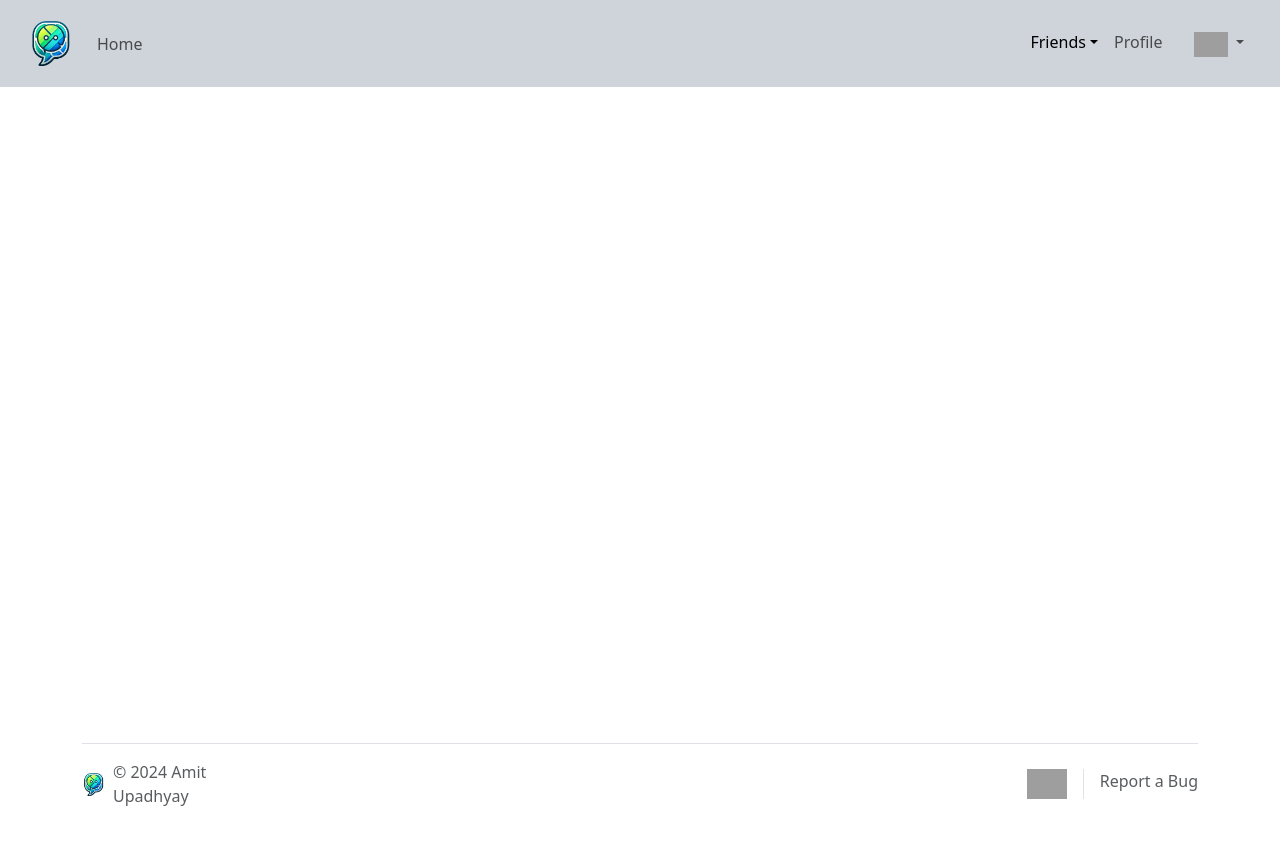
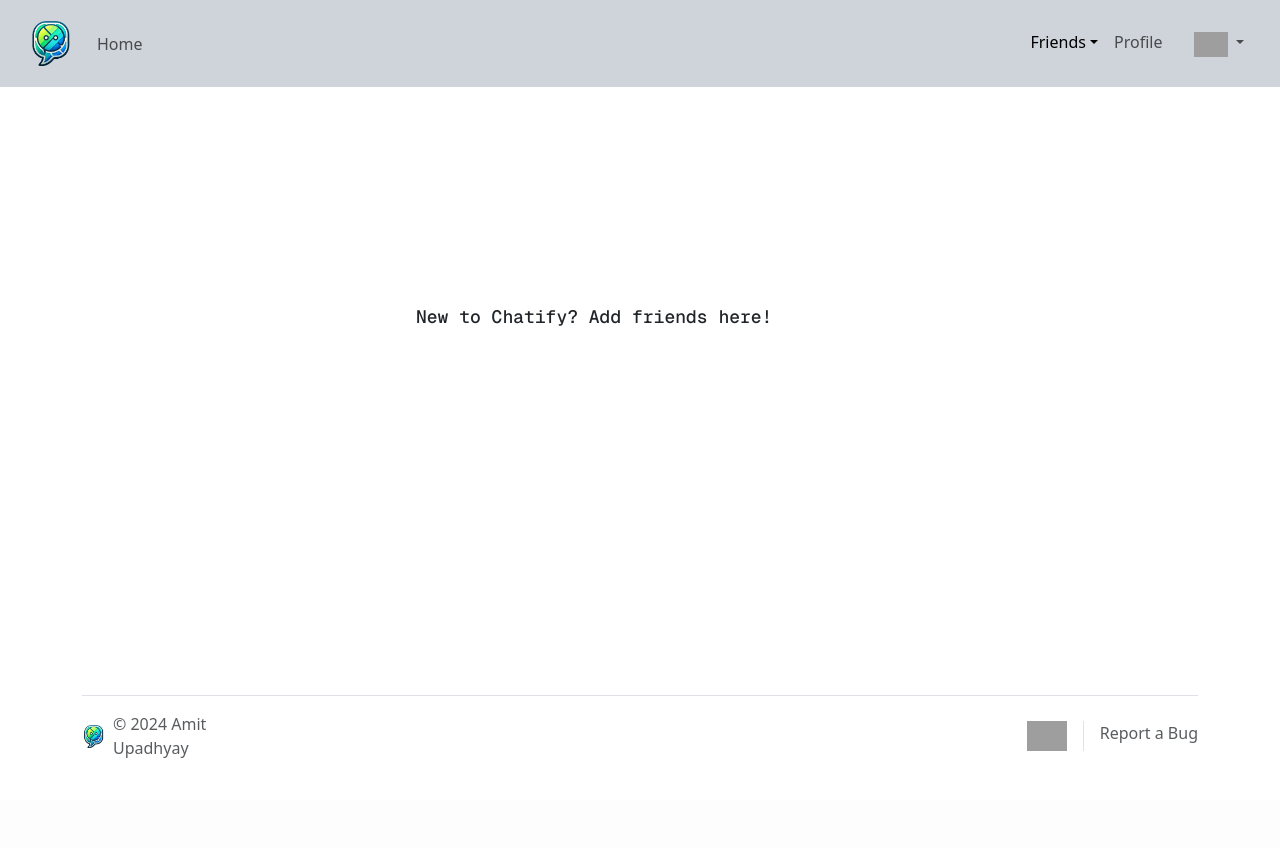
Before and after one commit to ppl-call-me-tima/chatify, a Flask app: page /friends/myfriends in a window 1280 px wide. After the commit the page ends 758 px from the top, so only its background shows below. Run offline with Flask 3, Linux system fonts and the light colour scheme; the visitor is signed in with stand-in values (Sample User, id 1); data that the repository does not hold is empty; grey boxes are pictures that could not be loaded.

Commit message:
Enhance UI - add boxes across pages for uniformity with footer

```diff
--- a/static/styles/style.css
+++ b/static/styles/style.css
@@ -44,3 +44,8 @@
   position: relative;
   top: 25%;
 }
+
+#empty-list{
+  padding: 30% 15%;
+  font-size: large;
+}
--- a/templates/myfriends.html
+++ b/templates/myfriends.html
@@ -5,13 +5,20 @@ My Friends
 {% endblock %}
 
 {% block main %}
-<div class="d-flex mx-auto my-5" style="height: auto; width: 50vw">
+<div id="main-box" class="container mt-4">
+    <div class="d-flex mx-auto" style="height: auto; width: 50vw">
         <div style="height:70vh ;width: 50vw; overflow-y: scroll;">
+            {% if rows|length == 0 %}
+            <div id="empty-list" class="d-flex geist-mono-500"><a href="sendfriendrequests"
+                class="link-dark link-offset-3-hover link-underline-opacity-0 link-underline-opacity-75-hover">New
+                to Chatify? Add friends here!</a></div>
+            {% endif %}
             {% for row in rows %}
             <div class="card mx-5 my-1 px-3 py-3">
                 <div class="row">
                     <div class="col-1">
-                    <img src="{{ url_for_pfp(row.pfp_filename) }}" alt="pfp" height="40px" width="40px" style="border-radius: 15px;">
+                        <img src="{{ url_for_pfp(row.pfp_filename) }}" alt="pfp" height="40px" width="40px"
+                            style="border-radius: 15px;">
                     </div>
                     <div class="col-9">
                         <h4><a class="link-offset-2-hover link-underline link-underline-opacity-0 link-underline-opacity-75-hover text-dark"
@@ -28,4 +35,5 @@ My Friends
             {% endfor %}
         </div>
     </div>
+</div>
 {% endblock %}
```
Also changed, not shown: templates/friendrequests.html (+11 -8 lines), templates/profile.html (+8 -6 lines), templates/sendfriendrequests.html (+14 -5 lines). Lines whose indentation alone changed are shown as unchanged.
